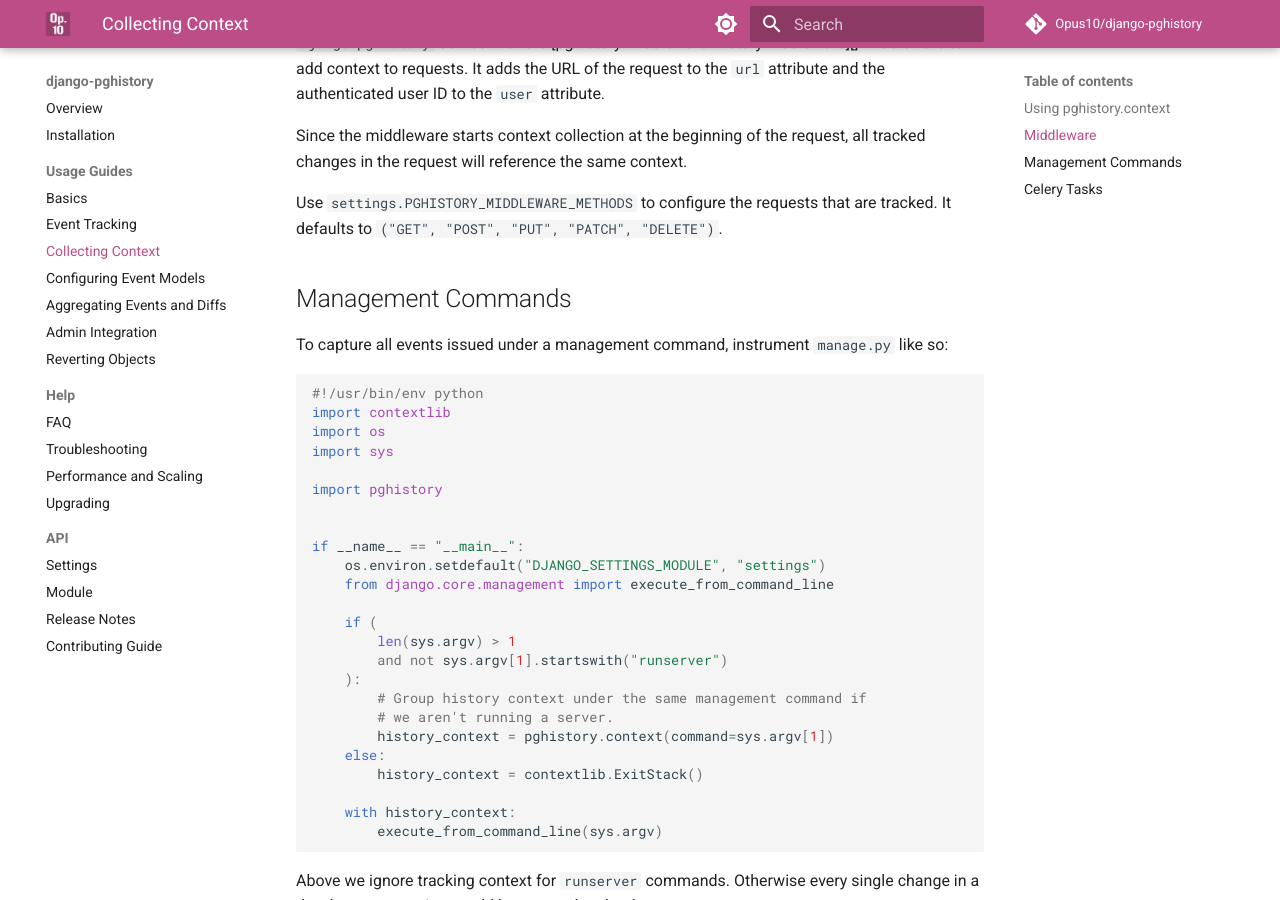
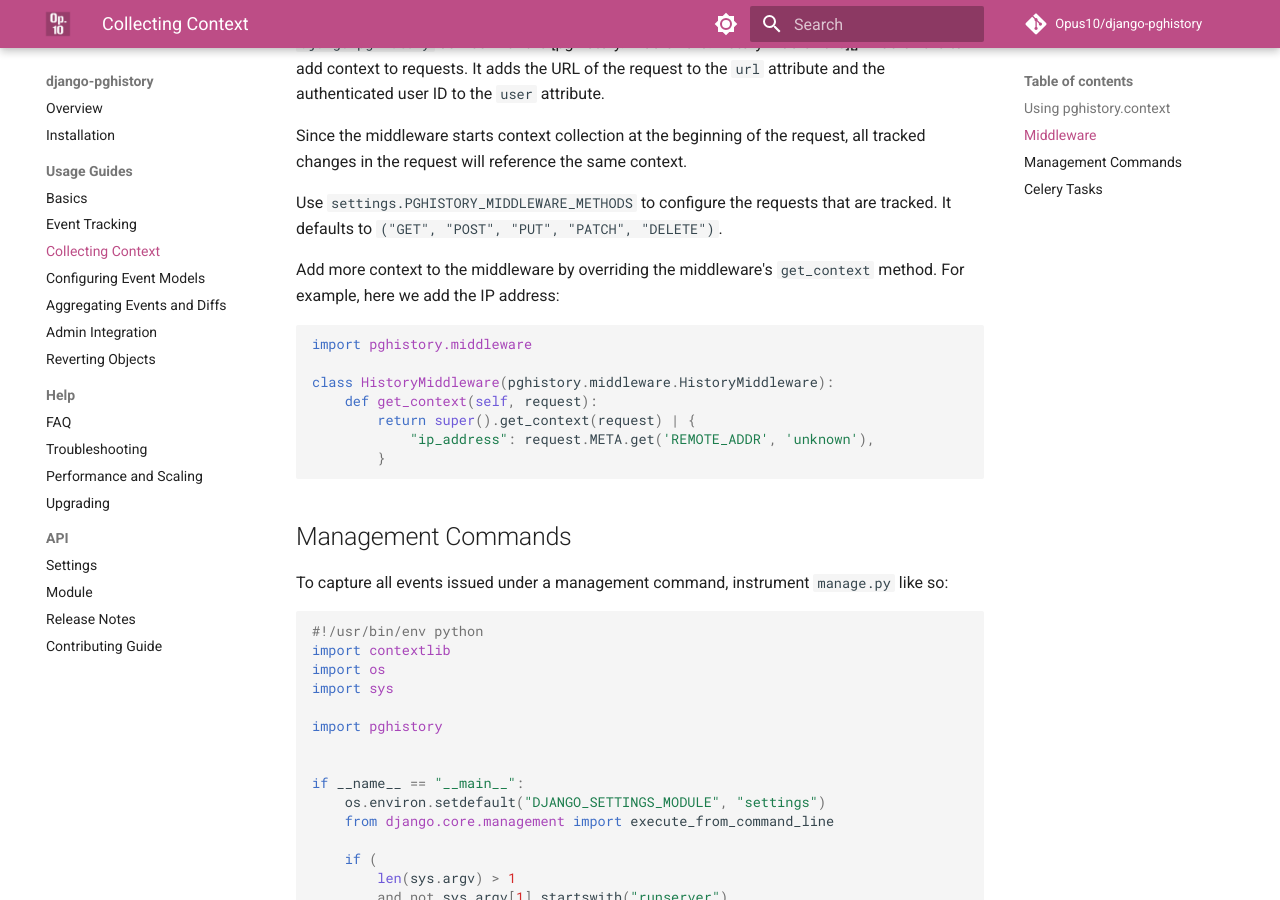
Before and after one commit to Opus10/django-pghistory, an MkDocs documentation site: the page built from docs/context.md, in a window 1280 px wide and 900 px high, scrolled down 1240 px. Built offline with MkDocs 1.6.1 and Material for MkDocs 9.7.7, drawn with Linux system fonts in a browser that asks for light colours; comment, search, counter and statistics services are not loaded.

Commit message:
Make context middleware extensible (#141)
* Make context middleware overridable and add docs

* Fix linting

````diff
--- a/docs/context.md
+++ b/docs/context.md
@@ -41,6 +41,18 @@ If you'd like to avoid starting a context session and only attach context to a p
 Since the middleware starts context collection at the beginning of the request, all tracked changes in the request will reference the same context.
 
 Use `settings.PGHISTORY_MIDDLEWARE_METHODS` to configure the requests that are tracked. It defaults to `("GET", "POST", "PUT", "PATCH", "DELETE")`.
+
+Add more context to the middleware by overriding the middleware's `get_context` method. For example, here we add the IP address:
+
+```python
+import pghistory.middleware
+
+class HistoryMiddleware(pghistory.middleware.HistoryMiddleware):
+    def get_context(self, request):
+        return super().get_context(request) | {
+            "ip_address": request.META.get('REMOTE_ADDR', 'unknown'),
+        }
+```
 
 ## Management Commands
 
````
Also changed, not shown: 1 other file.
